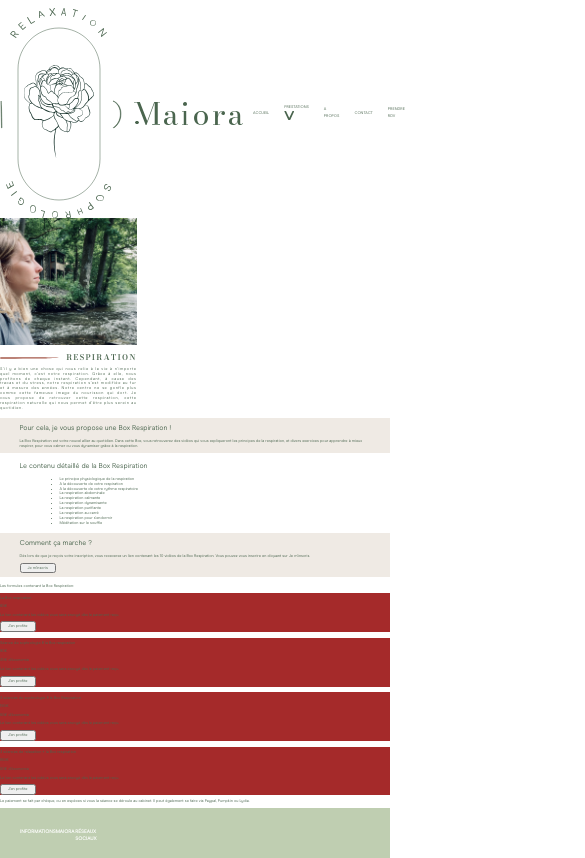
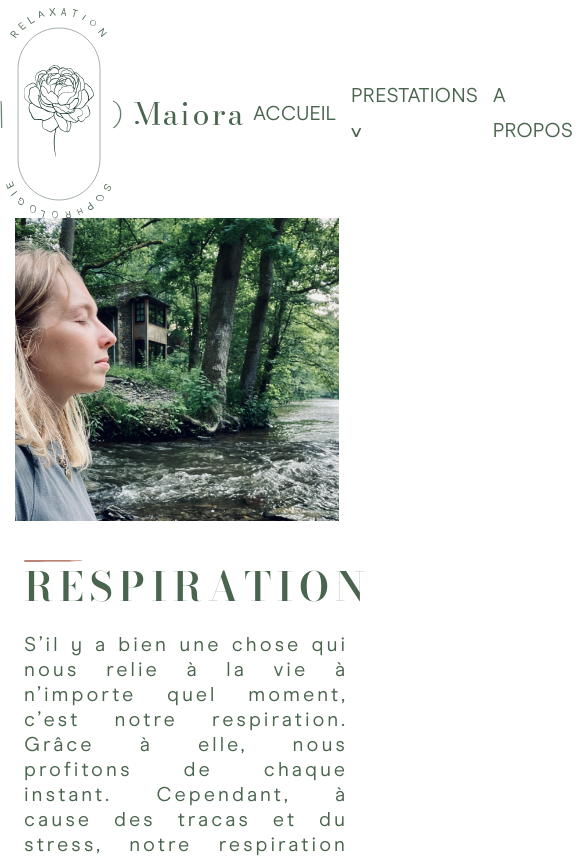
Before and after one commit to Tbtimber/maiora-react, a React (Create React App) app: page /breathing in a window 390 px wide. Shown: the top 858 px of the page, 585 px wide, since content can reach past the window. Built offline with nearby package versions, Linux system fonts and the light colour scheme.

Commit message:
Changed font size to REM/px for better responsive

```diff
--- a/src/styles/App.css
+++ b/src/styles/App.css
@@ -12,7 +12,7 @@
   font-family: Modern Era;
   font-style: normal;
   font-weight: normal;
-  font-size: 1vw;
+  font-size: 20px;
   line-height: 1.25em;
   color: #4A654E;
   stroke: #BFCEB1;
--- a/src/styles/ListItemArticle.css
+++ b/src/styles/ListItemArticle.css
@@ -1,11 +1,11 @@
 /* Start of Detailed list article */
 .maiora-article-list {
-    padding-left: 5vw;
-    padding-right: 5vw;
+    padding-left: 2.5%;
+    padding-right: 2.5%;
 }
 
 .maiora-list-title {
-    font-size: 1.8vw;
+    font-size: 2rem;
 }
 
 .maiora-list-ul {
--- a/src/styles/PageHeader.css
+++ b/src/styles/PageHeader.css
@@ -4,38 +4,43 @@
     display: grid;
     grid-template-columns: 1fr;
     gap: 1.5rem;
+    padding-left: 15px;
+    padding-right: 15px;
 }
 
 .maiora-page-header-img {
-    max-width: 35vw;
+    max-width: 90%;
     float: none;
     align-self: center;
+    margin: auto;
 }
 
 .maiora-page-header-title-img {
     float: left;
     display: inline;
-    margin-right: 2vw;
+    margin-left: 2.5%;
     margin-top: 1vw;
     vertical-align: middle;
     max-width: 15vw;
 }
 
 .maiora-page-header-title {
-    max-width: 35vw;
+    max-width: 90%;
     font-family: Bodoni Moda;
     font-style: normal;
     color: #4A654E;
-    font-size: 2vw;
+    font-size: 40px;
     font-weight: 600;
     letter-spacing: 0.15em;
     display: inline;
+    margin-left: 2.5%;
 }
 
 .maiora-page-header-content {
-    max-width: 35vw;
+    max-width: 90%;
     letter-spacing: 0.15em;
     text-align: justify;
+    margin-left: 2.5%;
 }
 
 
@@ -46,9 +51,19 @@
 
     .maiora-page-header-img {
         float: right;
+        max-width: 90%;
+        margin: 0%;
     }
 
     .maiora-page-header-title-img {
         margin-left: -7vw;
     }
+
+    .maiora-page-header-title {
+        max-width: 90%;
+    }
+
+    .maiora-page-header-content {
+        max-width: 90%;
+    }
 }
--- a/src/styles/QAndAArticle.css
+++ b/src/styles/QAndAArticle.css
@@ -1,19 +1,19 @@
 /* Start of Question and answer type article */
 .maiora-article-qa {
     background-color: #EFEAE4;
-    padding-left: 5vw;
-    padding-right: 5vw;
+    padding-left: 2.5%;
+    padding-right: 2.5%;
 }
 
 .maiora-qa-question {
-    font-size: 1.8vw;
+    font-size: 1.8rem;
 }
 
 .maiora-qa-answer {
-    margin-bottom: 1vw;
+    margin-bottom: 0.5%;
 }
 
 .maiora-qa-button {
-    margin-bottom: 1vw;
+    margin-bottom: 0.5%;
     text-align: center;
 }
```
